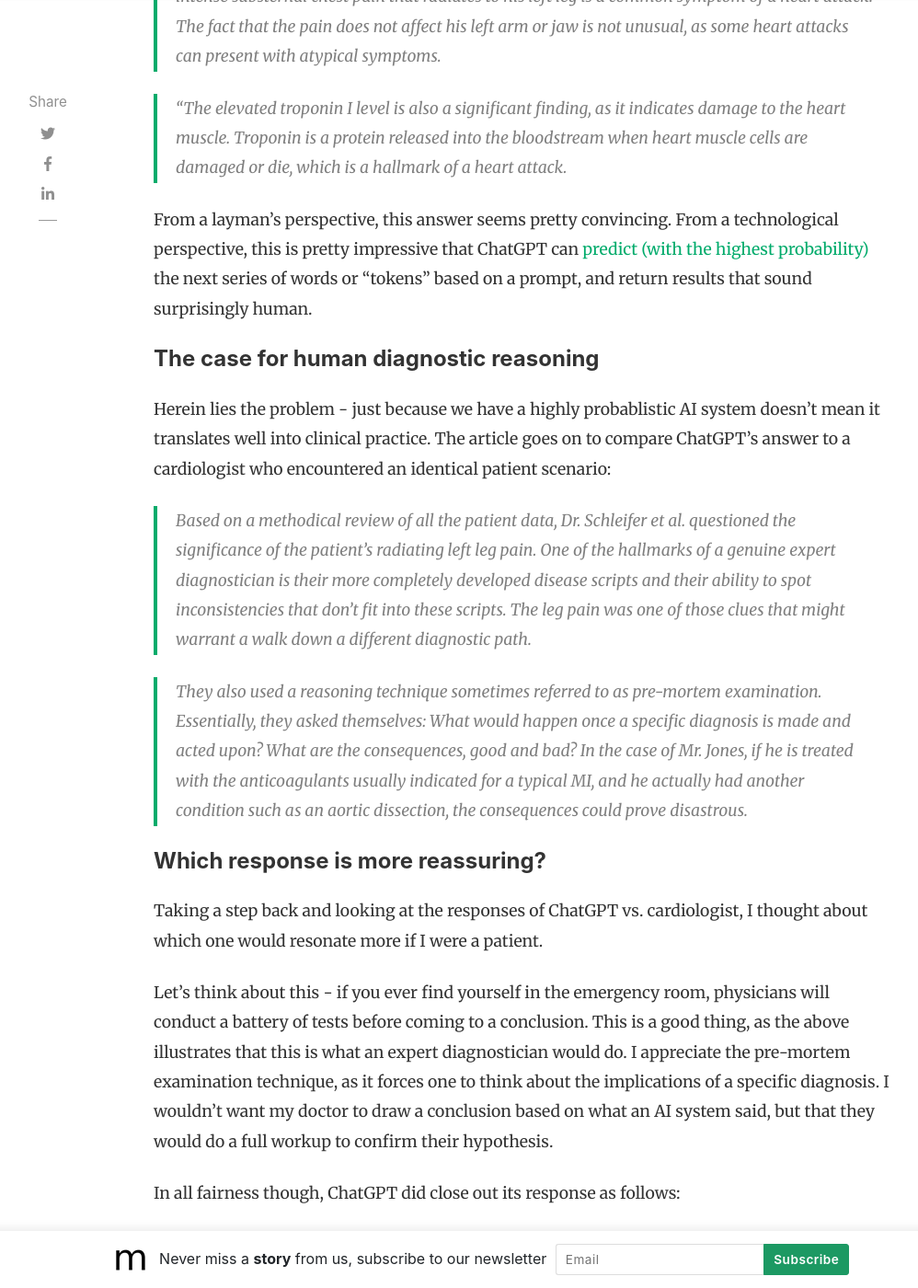
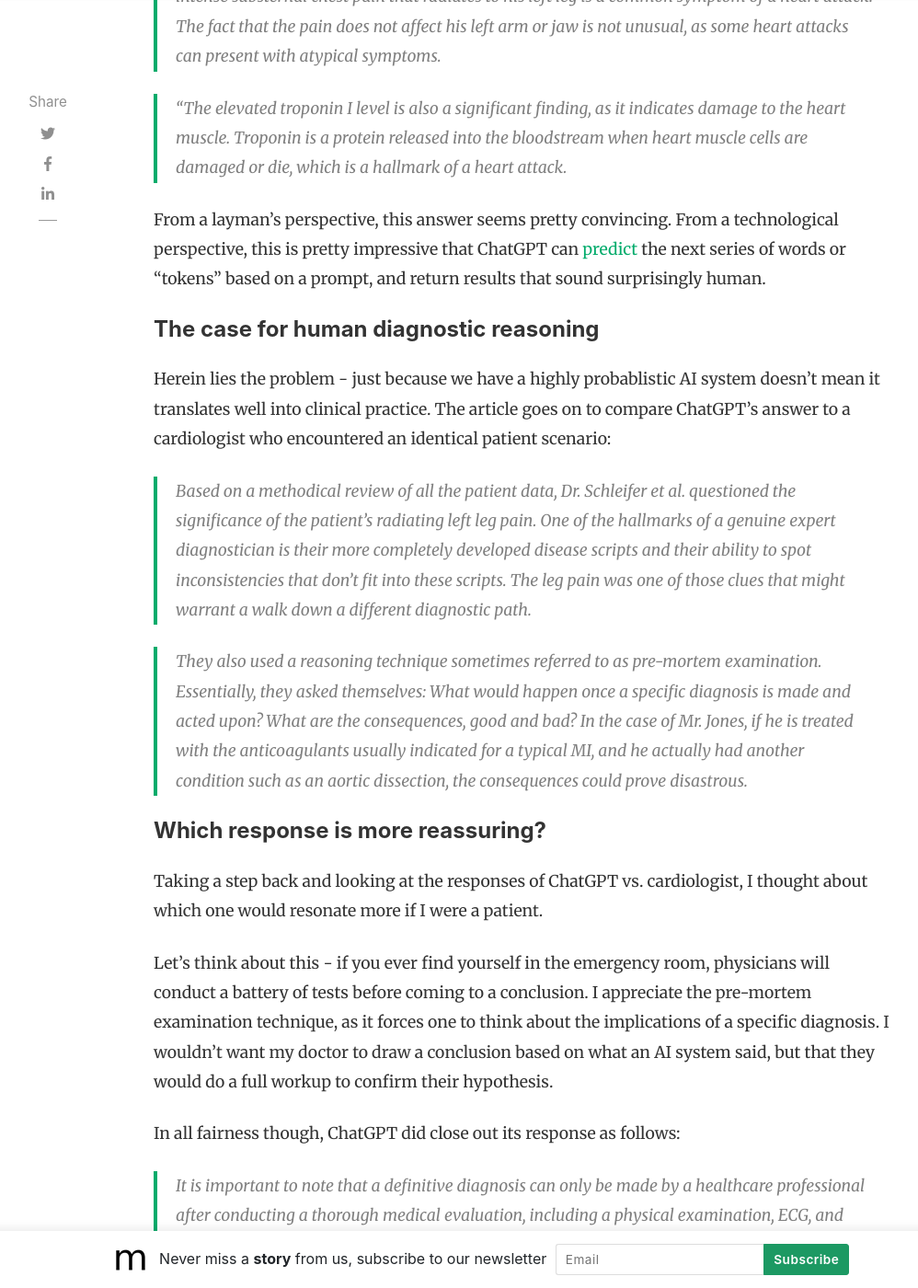
Before and after one commit to slsu0424/slsu0424.github.io, a Jekyll site: the page built from _posts/2023-06-02-test.md, in a window 1280 px wide and 1400 px high, scrolled down 1961 px. Shown: the whole window at 92% size, without its empty margins (118-1116 px from the left). Built offline with Jekyll 4.4.1, drawn with Linux system fonts in a browser that asks for light colours; nearby versions of some CDN libraries; comment, search, counter and statistics services are not loaded; some of the changed text lies outside the part shown.

Commit message:
Update 2023-06-02-test.md

```diff
--- a/_posts/2023-06-02-test.md
+++ b/_posts/2023-06-02-test.md
@@ -26,7 +26,7 @@
 
 > “The elevated troponin I level is also a significant finding, as it indicates damage to the heart muscle. Troponin is a protein released into the bloodstream when heart muscle cells are damaged or die, which is a hallmark of a heart attack.
 
-From a layman's perspective, this answer seems pretty convincing.  From a technological perspective, this is pretty impressive that ChatGPT can [predict (with the highest probability)](https://writings.stephenwolfram.com/2023/02/what-is-chatgpt-doing-and-why-does-it-work/) the next series of words or "tokens" based on a prompt, and return results that sound surprisingly human.
+From a layman's perspective, this answer seems pretty convincing.  From a technological perspective, this is pretty impressive that ChatGPT can [predict](https://writings.stephenwolfram.com/2023/02/what-is-chatgpt-doing-and-why-does-it-work/) the next series of words or "tokens" based on a prompt, and return results that sound surprisingly human.
 
 #### The case for human diagnostic reasoning
 
@@ -40,7 +40,7 @@
 
 Taking a step back and looking at the responses of ChatGPT vs. cardiologist, I thought about which one would resonate more if I were a patient.
 
-Let's think about this - if you ever find yourself in the emergency room, physicians will conduct a battery of tests before coming to a conclusion.  This is a good thing, as the above illustrates that this is what an expert diagnostician would do.  I appreciate the pre-mortem examination technique, as it forces one to think about the implications of a specific diagnosis.  I wouldn't want my doctor to draw a conclusion based on what an AI system said, but that they would do a full workup to confirm their hypothesis.
+Let's think about this - if you ever find yourself in the emergency room, physicians will conduct a battery of tests before coming to a conclusion.  I appreciate the pre-mortem examination technique, as it forces one to think about the implications of a specific diagnosis.  I wouldn't want my doctor to draw a conclusion based on what an AI system said, but that they would do a full workup to confirm their hypothesis.
 
 In all fairness though, ChatGPT did close out its response as follows:
 
```
